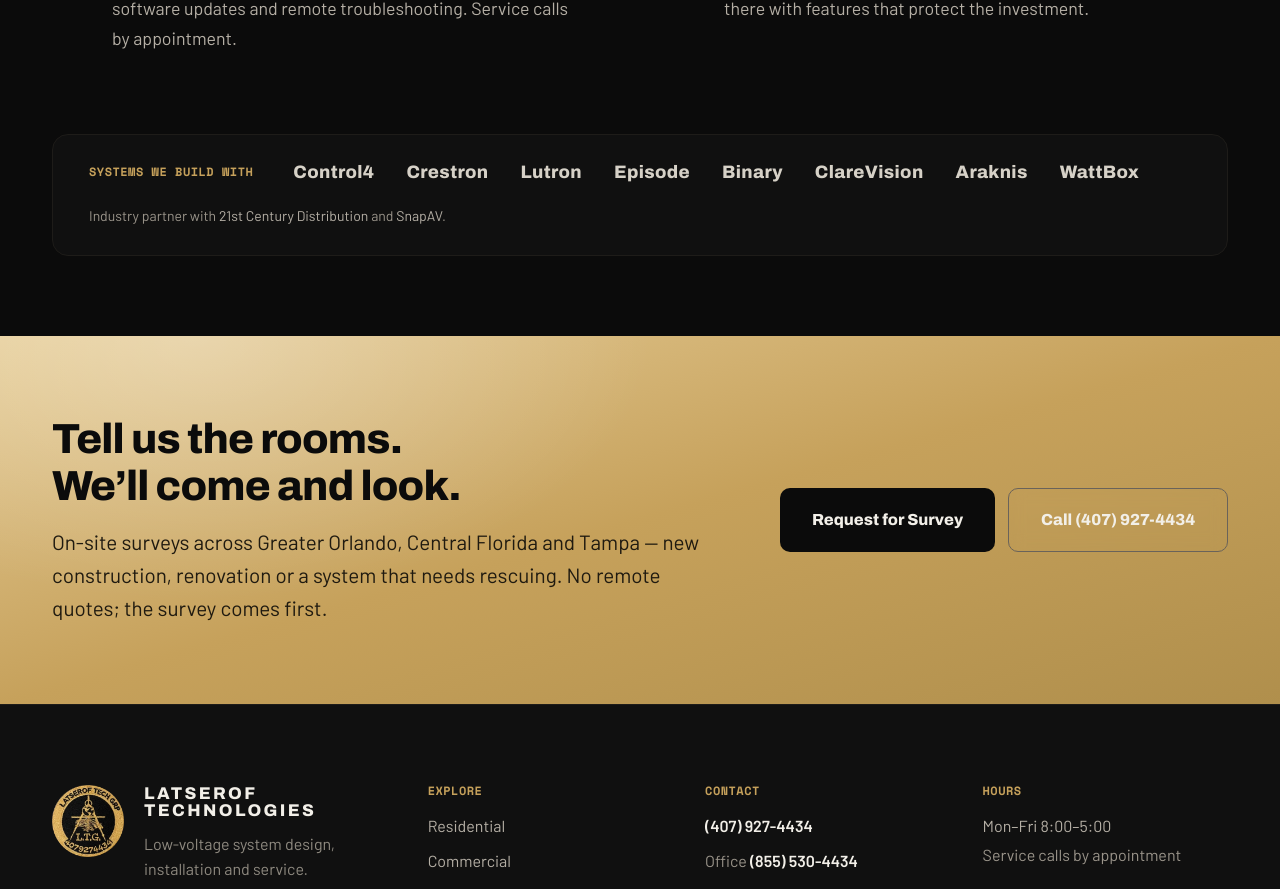
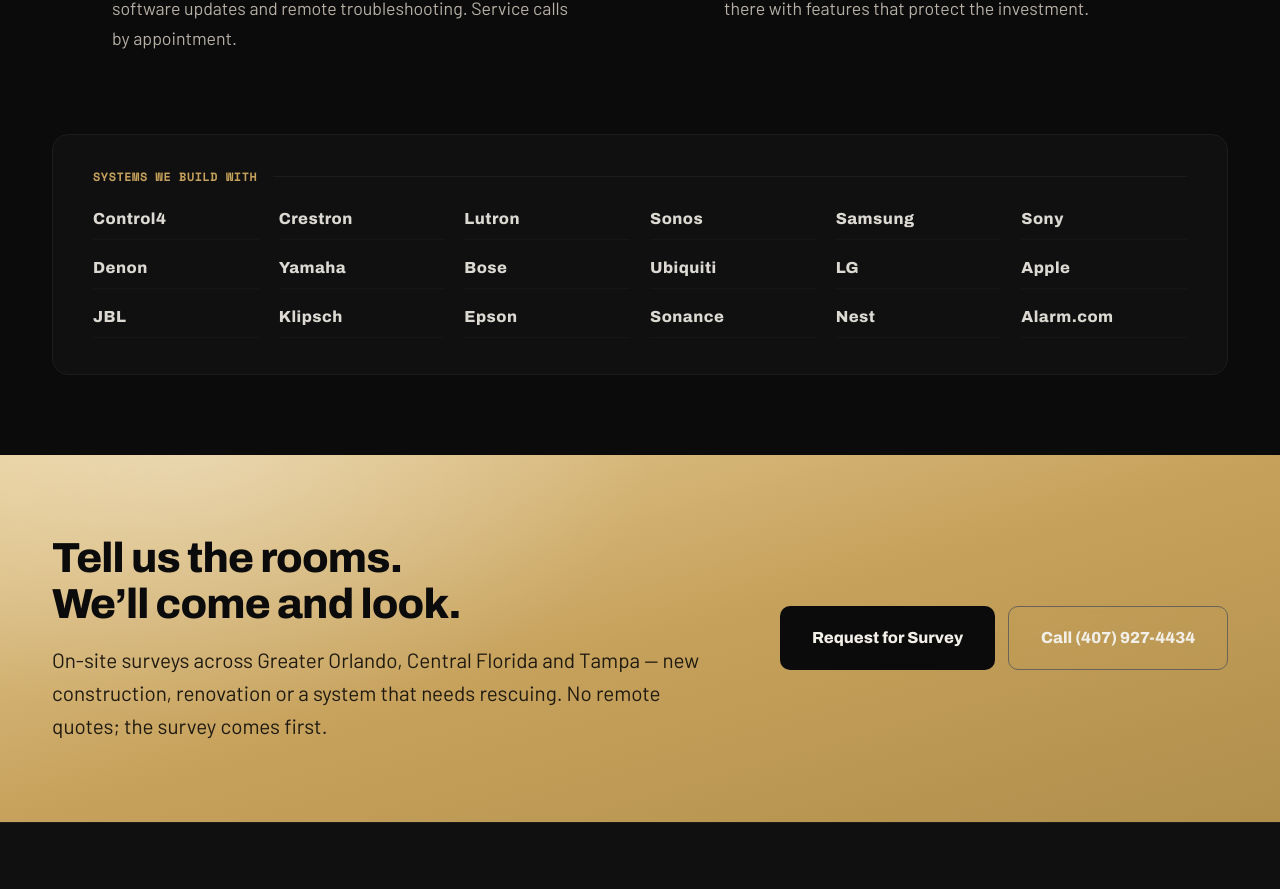
Before and after one commit to patrick-ouano/latserof-tech-grp, a Next.js app: page /about in a window 1280 px wide. Shown: the part 4292-5181 px from the top of the page. Built offline with nearby package versions, Linux system fonts and the light colour scheme.

Commit message:
Widen the brand strip into a filled dealer-line grid.
Swap the sparse partner row for recognizable catalog names and drop the distributor footnote from the component.

Co-authored-by: Cursor <cursoragent@cursor.com>

```diff
--- a/src/components/BrandStrip.tsx
+++ b/src/components/BrandStrip.tsx
@@ -1,50 +1,34 @@
 import { Reveal } from "@/components/motion/Reveal";
-import { brands, distributors } from "@/lib/site";
+import { brands } from "@/lib/site";
 
 /**
- * Partner lines, set as type rather than as logo files.
+ * Dealer lines as type — never logo files (trademark / rights).
  *
- * Manufacturer logos are trademarks we do not have a clear license to place.
- * Names in Archivo say the same thing without that question. Distributor
- * partners are cited below the brand row.
+ * Auto-fill grid so the card stays evenly occupied at every width instead
+ * of collapsing into two sparse columns with a dead right half.
  */
 export function BrandStrip() {
   return (
     <Reveal variant="fade">
-      <div className="flex flex-col gap-6 rounded-card border border-hairline bg-surface-1 px-7 py-7 xl:px-9">
-        <div className="flex flex-col gap-6 sm:flex-row sm:items-center sm:gap-10">
-          <p className="shrink-0 font-mono text-[12px] leading-none font-bold text-gold">
+      <div className="rounded-card border border-hairline bg-surface-1 px-6 py-7 sm:px-8 sm:py-8 xl:px-10 xl:py-9">
+        <div className="mb-6 flex items-center gap-4 sm:mb-7">
+          <p className="shrink-0 font-mono text-[11px] leading-none font-bold tracking-[0.2em] text-gold sm:text-[12px]">
             SYSTEMS WE BUILD WITH
           </p>
-          <ul className="flex flex-wrap items-center gap-x-8 gap-y-4">
+          <span className="h-px min-w-8 flex-1 bg-hairline" aria-hidden="true" />
+        </div>
+
+        <ul className="grid grid-cols-[repeat(auto-fill,minmax(7.5rem,1fr))] gap-x-3 gap-y-4 sm:grid-cols-[repeat(auto-fill,minmax(9rem,1fr))] sm:gap-x-5 sm:gap-y-5">
           {brands.map((brand) => (
             <li
               key={brand}
-                className="font-heading text-[18px] leading-none font-extrabold tracking-[0.02em] text-paper-dim"
+              className="border-b border-hairline/60 pb-3 font-heading text-[15px] leading-none font-bold tracking-[0.03em] text-paper/90 sm:text-[16px]"
             >
               {brand}
             </li>
           ))}
         </ul>
       </div>
-        <p className="font-body text-[14px] leading-relaxed text-muted">
-          Industry partner with{" "}
-          {distributors.map((d, i) => (
-            <span key={d.name}>
-              {i > 0 ? (i === distributors.length - 1 ? " and " : ", ") : null}
-              <a
-                href={d.href}
-                target="_blank"
-                rel="noopener noreferrer"
-                className="text-body-dim underline-offset-2 transition-colors hover:text-gold hover:underline"
-              >
-                {d.name}
-              </a>
-            </span>
-          ))}
-          .
-        </p>
-      </div>
     </Reveal>
   );
 }
--- a/src/lib/site.ts
+++ b/src/lib/site.ts
@@ -153,31 +153,31 @@ export const disciplines = [
 export type Discipline = (typeof disciplines)[number];
 
 /**
- * Dealer / partner lines.
+ * Dealer lines shown on the site.
  *
- * Thomas is an industry partner with 21st Century Distribution and SnapAV —
- * the names below are lines commonly specified from those catalogs (plus
- * Crestron). Rendered as type, never as logo files: manufacturer marks are
- * their trademarks, and marketing-rights questions stay out of the markup.
- *
- * Distributor names themselves live in `distributors` and can be cited in
- * copy without implying a logo license.
+ * Biggest recognizable names from the catalogs Latserof buys through —
+ * names only, never logo files. Distributor houses are not listed. Count
+ * fits BrandStrip's auto-fill grid without leaving a sparse half-empty card.
  */
 export const brands = [
   "Control4",
   "Crestron",
   "Lutron",
-  "Episode",
-  "Binary",
-  "ClareVision",
-  "Araknis",
-  "WattBox",
-] as const;
-
-/** Distribution partners confirmed by Thomas 2026-07-29. */
-export const distributors = [
-  { name: "21st Century Distribution", href: "https://21stcenturydist.com/" },
-  { name: "SnapAV", href: "https://www.snapav.com/shop/en/snapav/home" },
+  "Sonos",
+  "Samsung",
+  "Sony",
+  "Denon",
+  "Yamaha",
+  "Bose",
+  "Ubiquiti",
+  "LG",
+  "Apple",
+  "JBL",
+  "Klipsch",
+  "Epson",
+  "Sonance",
+  "Nest",
+  "Alarm.com",
 ] as const;
 
 /**
@@ -220,7 +220,7 @@ export const process = [
  *
  * The step *names* are the client's own (supplied 2026-07-30); the one-line
  * bodies are DRAFT, written from approved copy and facts already in this
- * file — dealer purchasing through `distributors`, "the same crew that
+ * file — dealer purchasing through catalog brands, "the same crew that
  * installed it", "service calls by appointment".
  *
  * This is the long form, and it does not replace `process` above. That one
```
Lines whose indentation alone changed are shown as unchanged.
